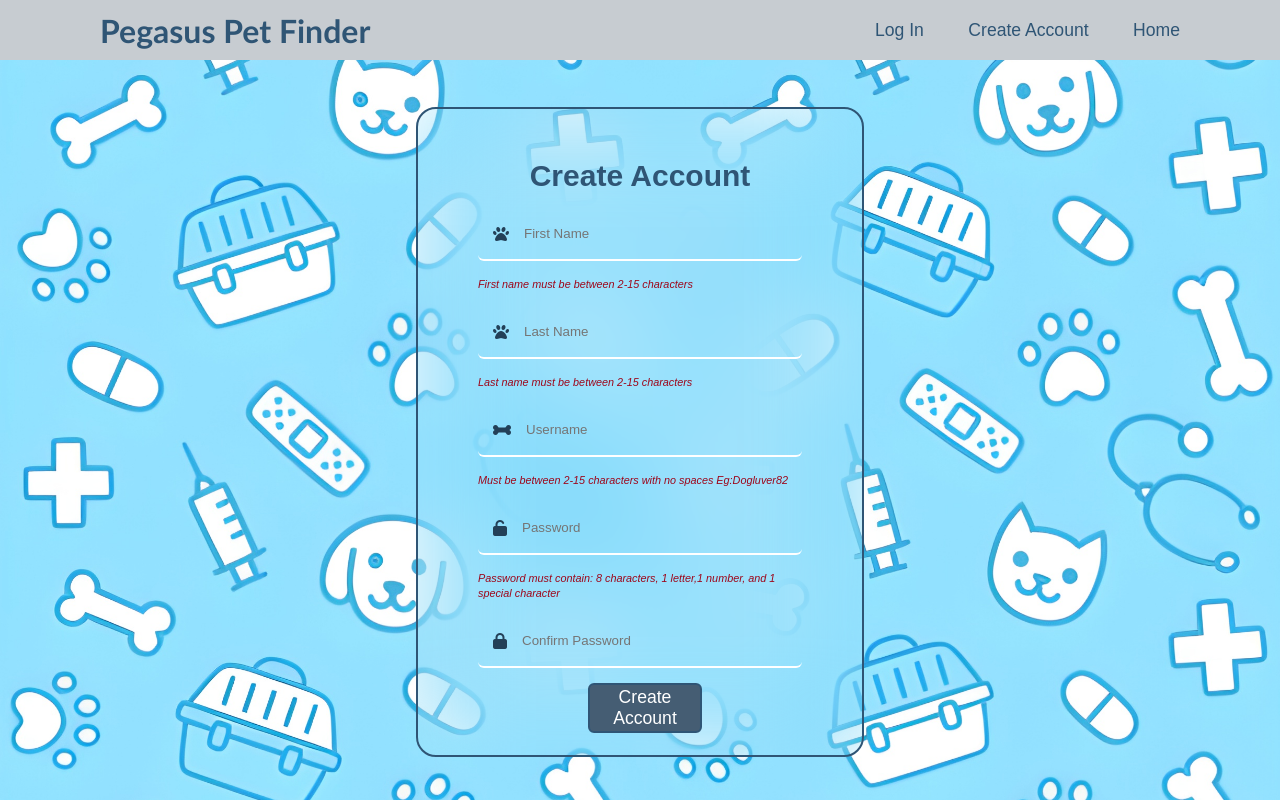
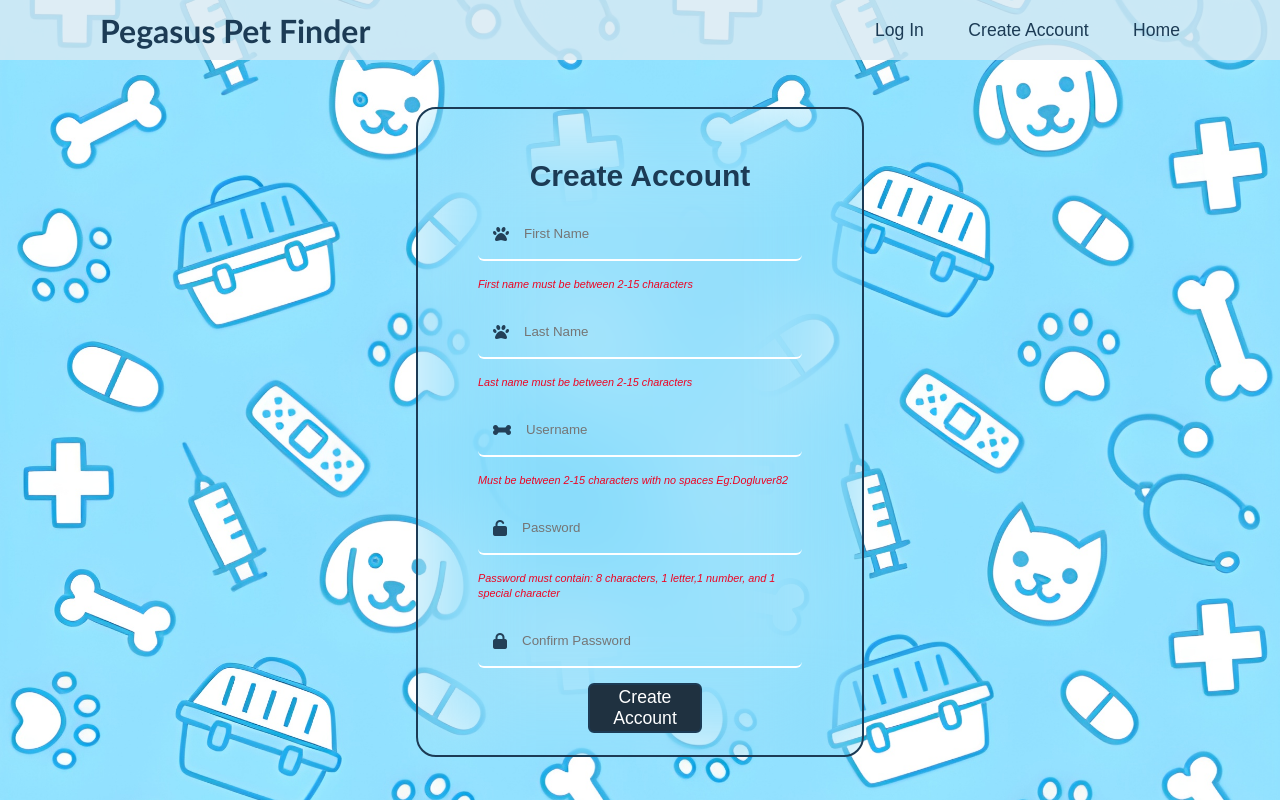
Before and after one commit to s-hassanin/contactManager, a PHP site: page /CreateAccount.html in a window 1280 px wide. Run offline with PHP 8.4, Linux system fonts and the light colour scheme; some libraries are stand-ins or nearby versions.

Commit message:
new bckgd changes

```diff
--- a/CreateAccount.html
+++ b/CreateAccount.html
@@ -29,22 +29,22 @@
 						<i class="fa-solid fa-paw" style="color: #234058;"></i>
 						<input type="text"id="registerFirstName" placeholder="First Name" required minlength="2" maxlength="15">
 					</div>
-					<p style="color:#9d061a;"><i><small>First name must be between 2-15 characters</small></i></p>
+					<p style="color:#ee0322;"><i><small>First name must be between 2-15 characters</small></i></p>
 					<div class="input-field"id="group2">
 						<i class="fa-solid fa-paw" style="color: #234058;"></i>
 						<input type="text"id="registerLastName" placeholder="Last Name" required minlength="2" maxlength="15">
 					</div>
-					<p style="color:#9d061a;"><i><small>Last name must be between 2-15 characters</small></i></p>
+					<p style="color:#ee0322;"><i><small>Last name must be between 2-15 characters</small></i></p>
 					<div class="input-field"id="group3">
 						<i class="fa-solid fa-bone" style="color: #234058;"></i>
 						<input type="text"id="registerUsername" placeholder="Username">
 					</div>
-					<p style="color:#9d061a;"><i><small>Must be between 2-15 characters with no spaces Eg:Dogluver82</small></i></p>
+					<p style="color:#ee0322;"><i><small>Must be between 2-15 characters with no spaces Eg:Dogluver82</small></i></p>
 					<div class="input-field"id="group4">
 						<i class="fa-solid fa-unlock" style="color: #234058;"></i>
 						<input type="password" id="registerPassword" placeholder="Password">
 					</div>
-					<p style="color:#9d061a;"><i><small>Password must contain: 8 characters, 1 letter,1 number, and 1 special character</small></i></p>
+					<p style="color:#ee0322;"><i><small>Password must contain: 8 characters, 1 letter,1 number, and 1 special character</small></i></p>
 					<div class="input-field"id="group5">
 						<i class="fa-solid fa-lock" style="color: #234058;"></i>
 						<input type="password" id="confirmPassword" placeholder="Confirm Password">
@@ -53,7 +53,7 @@
 
 					<button type="button" id="loginButton" class="CreateAccountButton" onclick="if(validatePassword()) {doRegister();}"> Create Account </button>
 					<br>
-					<output id="registerResult"	style="color:#9d061a">
+					<output id="registerResult"	style="color:#ee0322">
 					</output>
 				</div>
 
--- a/css/style.css
+++ b/css/style.css
@@ -28,12 +28,12 @@ header
   justify-content: space-between;
   align-items: center;
   z-index: 99;
-  background-color: #C7CCD1;
+  background-color: #d7e9f3d0;
 }
 .logo
 {
   font-size: 2em;
-  color:#2F5575;
+  color:#1c3b55;
   user-select: none;
   font-family:'Trebuchet MS', 'Lucida Sans Unicode', 'Lucida Grande', 'Lucida Sans', Arial, sans-serif;
 }
@@ -41,7 +41,7 @@ header
 {
 position: relative;
 font-size: 1.1em;
-color:#2F5575;
+color:#1c3b55;
 text-decoration: none;
 font-weight: 500;
 margin-left: 40px;
@@ -121,7 +121,7 @@ transform: scaleX(1);
   left: 50%;
   transform: translate(-50%,-50%);
   background: transparent;
-  border:2px solid #2F5575;
+  border:2px solid #1c3b55;
   border-radius: 20px;
   backdrop-filter: blur(50px);
   padding: 50px 60px 70px;
@@ -130,7 +130,7 @@ transform: scaleX(1);
 .form-box2 h1
 {
   font-size: 30px;
-  color: #2F5575;
+  color: #1c3b55;
   position: relative;
 
 }
@@ -354,8 +354,8 @@ tbody text-replace:hover
 .input-group .CreateAccountButton
 {
 
-  background-color: #455D73;
-  border: 2px solid #2F5575;
+  background-color: #1f3140;
+  border: 2px solid #1c3b55;
   outline: none;
   border-radius: 6px;
   cursor: pointer;
```
Also changed, not shown: other parts of css/style.css (+11 -11 lines).
